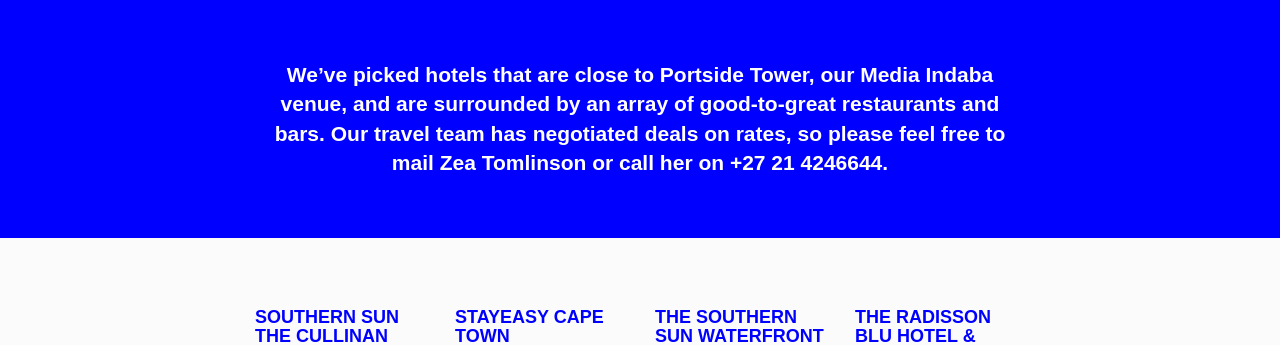
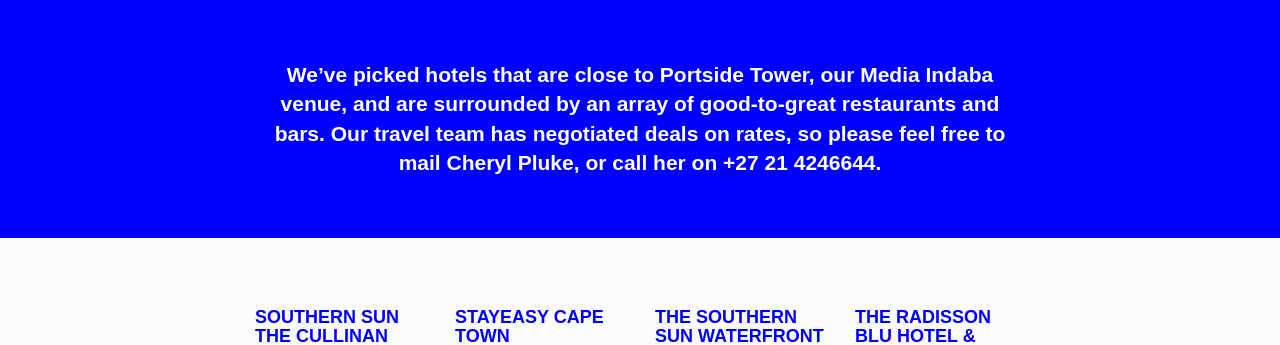
Before and after one commit to CodeForAfrica-ARCHIVE/MediaIndabaAfrica, a Jekyll site: the page built from accommodation.html, in a window 1280 px wide. Shown: the part 507-852 px from the top of the page. Built offline with Jekyll 4.4.1, drawn with Linux system fonts in a browser that asks for light colours.

Commit message:
Minor Update

```diff
--- a/accommodation.html
+++ b/accommodation.html
@@ -9,7 +9,7 @@
 
 <section class="lead-text text-center">
   <div class="container">
-    <p class="lead">We’ve picked hotels that are close to Portside Tower, our Media Indaba venue, and are surrounded by an array of good-to-great restaurants and bars. Our travel team has negotiated deals on rates, so please feel free to mail <a href="mailto:travel@mediaparty.africa?subject=Media Party Travel"> Zea Tomlinson</a> or call her on +27 21 4246644.</p>
+    <p class="lead">We’ve picked hotels that are close to Portside Tower, our Media Indaba venue, and are surrounded by an array of good-to-great restaurants and bars. Our travel team has negotiated deals on rates, so please feel free to mail <a href="mailto:travel@mediaindaba.africa?subject=Media Indaba Travel"> Cheryl Pluke</a>, or call her on +27 21 4246644.</p>
   </div>
 </section>
 
```
